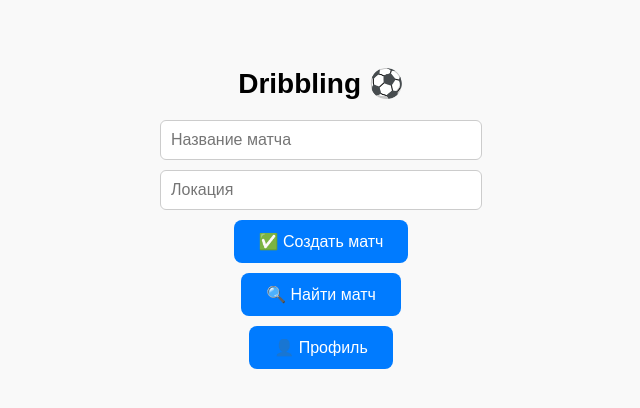
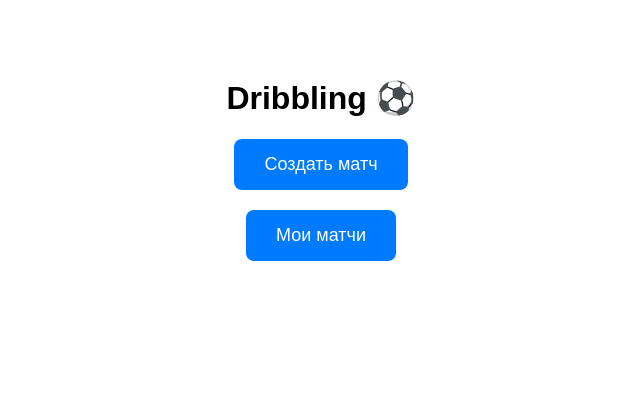
Before and after one commit to Kurush-hub/dribbling, a plain HTML site: page index.html in a window 1280 px wide. Shown: the whole page, without its empty margins (319-959 px from the left). Drawn offline with Linux system fonts and the light colour scheme.

Commit message:
🔄 Переключено на Yandex Cloud Function

```diff
--- a/index.html
+++ b/index.html
@@ -2,148 +2,79 @@
 <html>
 <head>
   <meta charset="UTF-8" />
-  <title>Dribbling ⚽️</title>
+  <title>Dribbling</title>
   <meta name="viewport" content="width=device-width, initial-scale=1" />
   <style>
     body {
-      font-family: Arial, sans-serif;
+      font-family: sans-serif;
       text-align: center;
-      padding: 40px;
-      background-color: #f9f9f9;
+      padding: 50px;
     }
-
-    h1 {
-      font-size: 28px;
-      margin-bottom: 20px;
-    }
-
-    input {
-      display: block;
-      margin: 10px auto;
-      padding: 10px;
-      font-size: 16px;
-      width: 80%;
-      max-width: 300px;
-      border: 1px solid #ccc;
-      border-radius: 6px;
-    }
-
     button {
       display: block;
-      margin: 10px auto;
-      padding: 12px 25px;
-      font-size: 16px;
+      margin: 20px auto;
+      padding: 15px 30px;
+      font-size: 18px;
       border: none;
+      background-color: #007bff;
+      color: white;
       border-radius: 8px;
       cursor: pointer;
-      background-color: #007bff;
-      color: white;
-      transition: background-color 0.2s;
-    }
-
-    button:hover {
-      background-color: #0056b3;
-    }
-
-    #matches {
-      margin-top: 30px;
-      text-align: left;
-      max-width: 400px;
-      margin-left: auto;
-      margin-right: auto;
-    }
-
-    .match {
-      background: #fff;
-      border: 1px solid #ddd;
-      padding: 12px;
-      margin-bottom: 10px;
-      border-radius: 6px;
     }
   </style>
 </head>
 <body>
   <h1>Dribbling ⚽️</h1>
 
-  <input id="matchName" type="text" placeholder="Название матча" />
-  <input id="matchLocation" type="text" placeholder="Локация" />
-  <button onclick="createMatch()">✅ Создать матч</button>
-  <button onclick="findMatch()">🔍 Найти матч</button>
-  <button onclick="showProfile()">👤 Профиль</button>
-  <div id="matches"></div>
+  <button onclick="createMatch()">Создать матч</button>
+  <button onclick="loadMatches()">Мои матчи</button>
+
+  <div id="matchList"></div>
 
   <script>
-    const scriptURL = "https://script.google.com/macros/s/AKfycbyk5IJl1-RcJ_38t5caio0qsTG0VABlkQPQVj0SCMQlcvV5qq-2-gQlkiLFsDJeUnXd/exec";
-
-    // Telegram init
-    if (window.Telegram && Telegram.WebApp) {
-      Telegram.WebApp.ready();
-    }
+    const scriptURL = "https://functions.yandexcloud.net/d4edr4lciksrs9o50ehq";
 
     function createMatch() {
-      const name = document.getElementById("matchName").value.trim();
-      const location = document.getElementById("matchLocation").value.trim();
-      const date = new Date().toLocaleDateString();
+      const name = prompt("Введите название матча:");
+      const location = prompt("Введите место проведения:");
+      const date = new Date().toLocaleString();
 
       if (!name || !location) {
-        alert("❗Введите название и локацию матча");
+        alert("❗ Пожалуйста, введите все данные.");
         return;
       }
 
       fetch(scriptURL, {
-        method: "POST",
+        method: 'POST',
         body: JSON.stringify({ name, date, location }),
-        headers: { "Content-Type": "application/json" }
+        headers: { 'Content-Type': 'application/json' }
       })
-        .then(res => res.text())
-        .then(() => {
-          alert("✅ Матч создан!");
-          document.getElementById("matchName").value = "";
-          document.getElementById("matchLocation").value = "";
-        })
-        .catch(err => {
-          alert("⚠️ Ошибка при сохранении матча");
-          console.error(err);
-        });
+      .then(response => response.text())
+      .then(() => {
+        alert("✅ Матч успешно создан!");
+        loadMatches();
+      })
+      .catch(() => alert("Ошибка при создании матча 😢"));
     }
 
-    function findMatch() {
+    function loadMatches() {
       fetch(scriptURL)
         .then(res => res.json())
         .then(data => {
-          const container = document.getElementById("matches");
-          container.innerHTML = "<h3>📋 Мои матчи:</h3>";
-          if (data.length === 0) {
-            container.innerHTML += "<p>Нет матчей</p>";
-            return;
+          if (!Array.isArray(data)) {
+            throw new Error("Некорректный формат данных");
           }
-          data.forEach(match => {
-            container.innerHTML += `
-              <div class="match">
-                <strong>${match.name}</strong><br/>
-                📍 ${match.location}<br/>
-                📅 ${match.date}
-              </div>
-            `;
-          });
+          const matchList = document.getElementById("matchList");
+          matchList.innerHTML = "<h3>📋 Список матчей:</h3>" + data.map(match => `
+            <div>⚽ <b>${match.name}</b> — ${match.location} (${match.date})</div>
+          `).join("");
         })
-        .catch(err => {
-          alert("⚠️ Ошибка при загрузке матчей");
-          console.error(err);
-        });
+        .catch(() => alert("⚠️ Не удалось загрузить матчи"));
     }
 
-    function showProfile() {
-      if (window.Telegram && Telegram.WebApp) {
-        const user = Telegram.WebApp.initDataUnsafe.user;
-        if (user) {
-          alert(`👤 Профиль:\nИмя: ${user.first_name}\nID: ${user.id}`);
-        } else {
-          alert("⚠️ Пользователь не определён");
-        }
-      } else {
-        alert("⚠️ Открой через Telegram");
-      }
+    // Telegram WebApp Init
+    if (window.Telegram && Telegram.WebApp) {
+      Telegram.WebApp.ready();
     }
   </script>
 </body>
```
